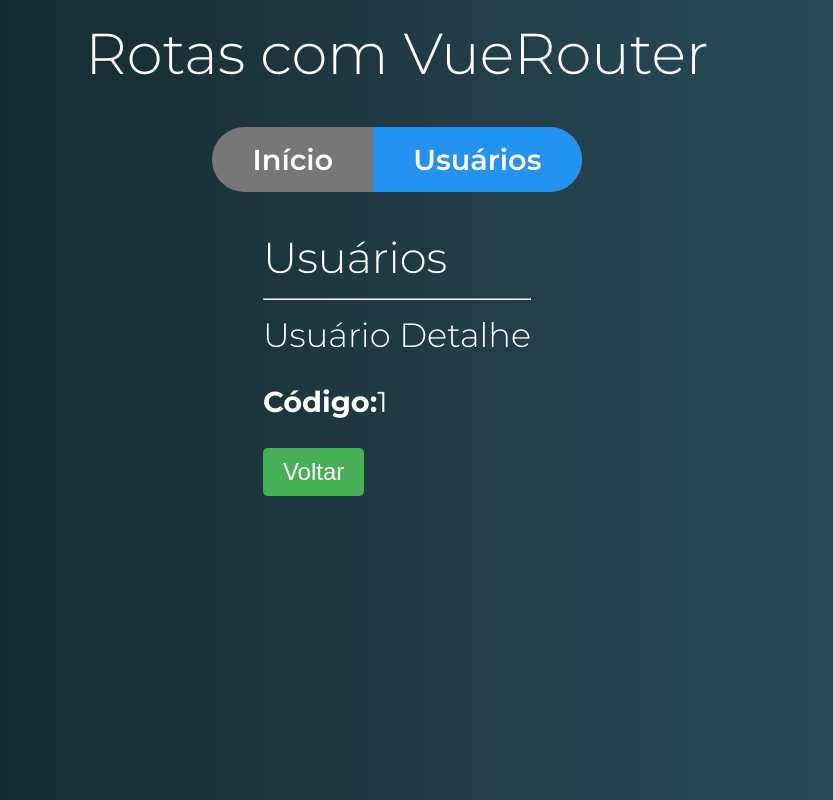
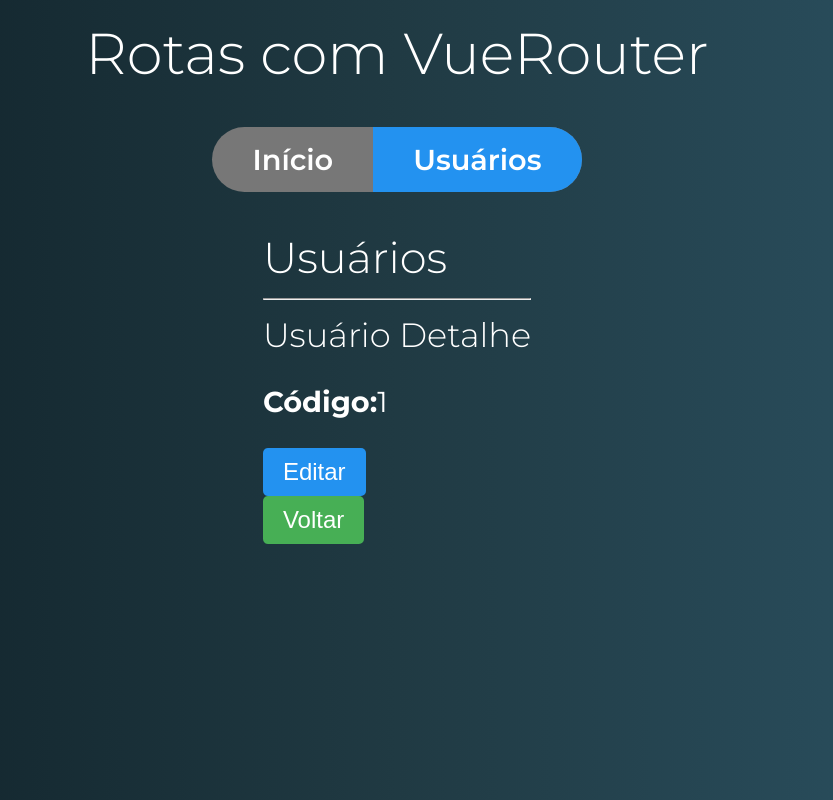
Before and after one commit to JFmaia/curso_vue, a Vue app in the folder vue-router/rotas-exercicios/: page /usuario/1 in a window 1280 px wide. Shown: the whole page, without its empty margins (243-1076 px from the left). Built offline with nearby package versions, Linux system fonts and the light colour scheme.

Commit message:
feat: Adicionando button para editar

```diff
--- a/vue-router/rotas-exercicios/src/components/usuario/UsuarioDetalhe.vue
+++ b/vue-router/rotas-exercicios/src/components/usuario/UsuarioDetalhe.vue
@@ -2,6 +2,9 @@
     <div class="usuario-detalhe">
         <h3>Usuário Detalhe</h3>
         <p><strong>Código:</strong>{{ id }}</p>
+    <router-link tag="button" primario :to="`/usuario/${id}/editar`">
+            Editar
+        </router-link>
     </div>
 </template>
 <script>
```
